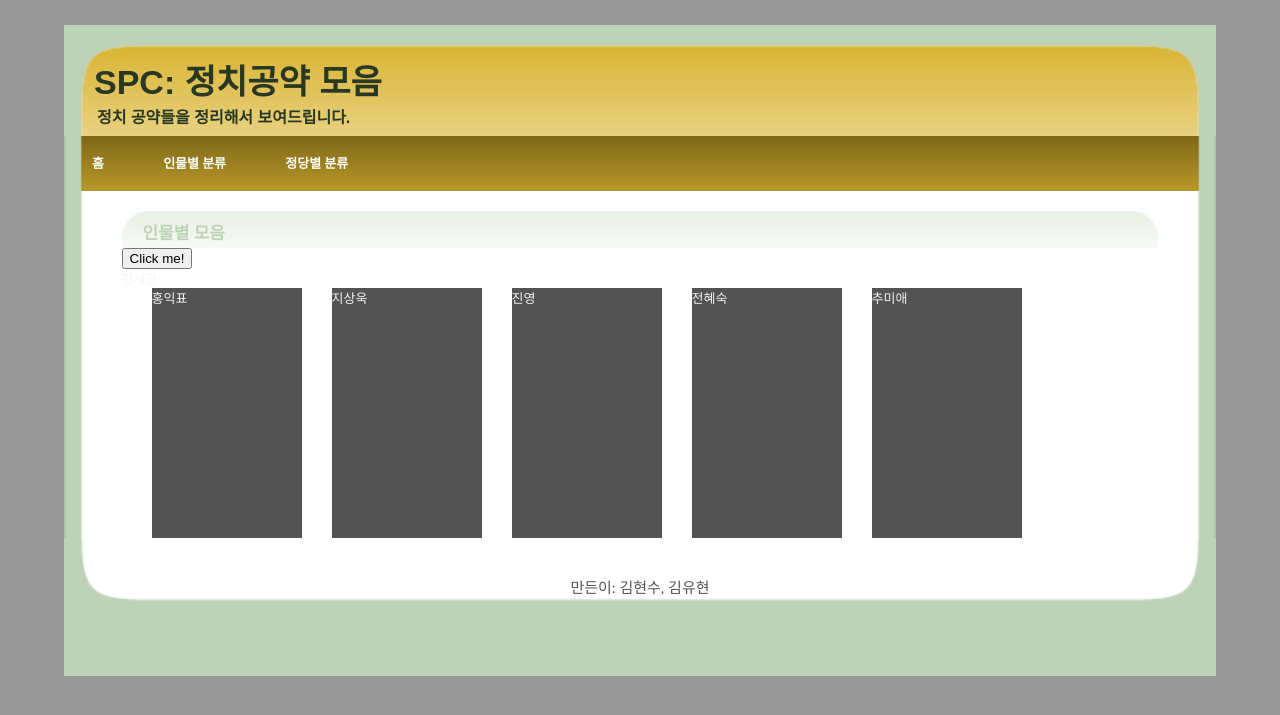
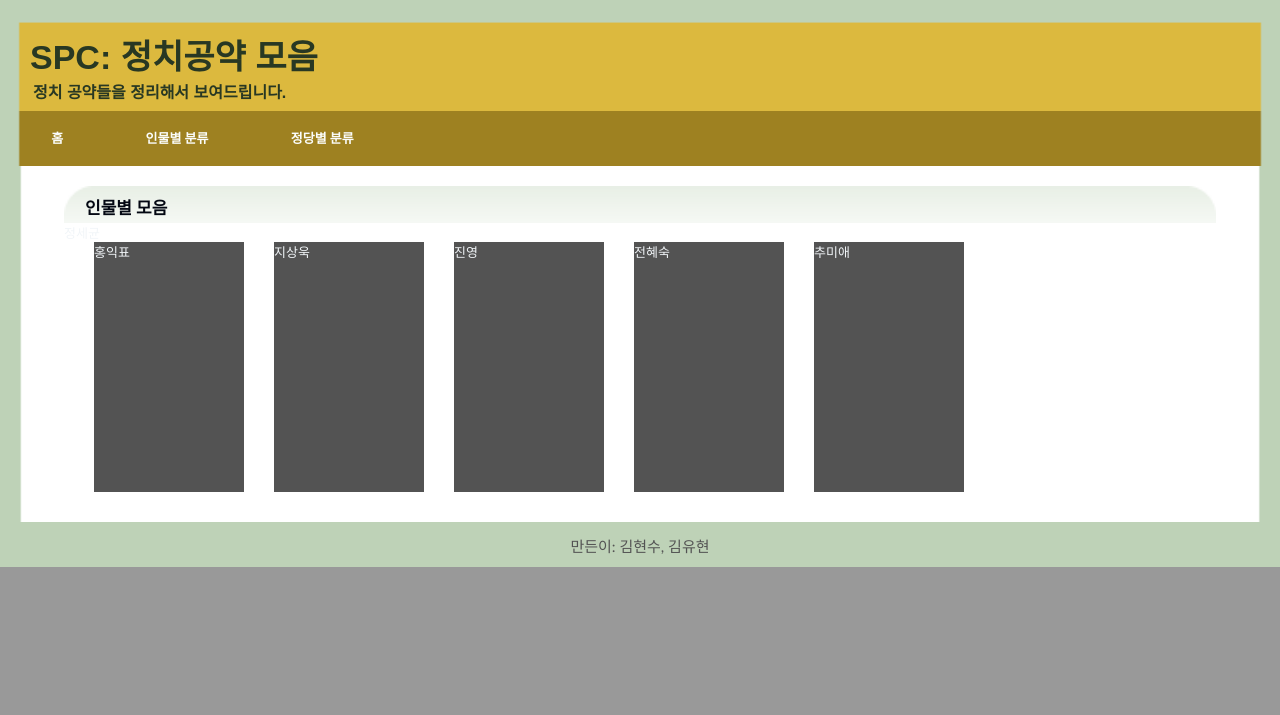
Before and after one commit to HyunCello/ERICA_SPC, a PHP site: page /index1.html in a window 1280 px wide. Shown: the top 715 px of the page. Run offline with PHP 8.4, Linux system fonts and the light colour scheme.

Commit message:
ui 개선

```diff
--- a/index1.html
+++ b/index1.html
@@ -39,7 +39,7 @@
       </h1>
     </div>
     <section>
-      <div id="maincontents"><button onclick="readTextFileAlert('/crawling/crawlled/제19대대통령후보.txt')">Click me!</button>
+      <div id="maincontents">
         <p>
           정세균
         </p>
@@ -72,6 +72,7 @@
     </section>
   </div>
   <div id="footer">
+
     만든이: 김현수, 김유현
   </div>
 </body>
--- a/style/style.css
+++ b/style/style.css
@@ -28,14 +28,12 @@ body
 #page
 {
     margin: 0 auto 0 auto;
-    margin-top:25px;
     display: block;
     height:auto;
     position: relative;
     overflow: hidden;
     background: #283823 url(background.png) repeat-y;
     background-size: 100%;
-    width: 90%;
 }
 
 #header
@@ -86,7 +84,7 @@ nav a
   font-size:13px;
   font-weight:bold;
   color:#FBFDFB;
-  margin-left:28px;
+  margin-left:4%;
   margin-right:28px;
 }
 
@@ -111,7 +109,7 @@ background-size: 100%;
   padding-top:8px;
   font-size:17px;
   font-weight:bold;
-  color:#BED2B7;
+  color:#030712;
 }
 
 .contentText
@@ -136,7 +134,7 @@ section{
   height: 250px;
   background-color: #535353;
   margin-left:30px;
-
+  margin-bottom: 30px;
 }
 
 a
@@ -152,12 +150,11 @@ a:hover
 
 
 #footer {
-  width: 90%;
   height:100px;
   background: url(footer.png) no-repeat;
   background-size: 100%;
   text-align:center;
   font-size:15px;
   color:#535353;
-  padding-top:38px;
+  padding-top: 1%;
 }
```
Also changed, not shown: style/background.png, style/bar.png, style/footer.png, style/header.png.
